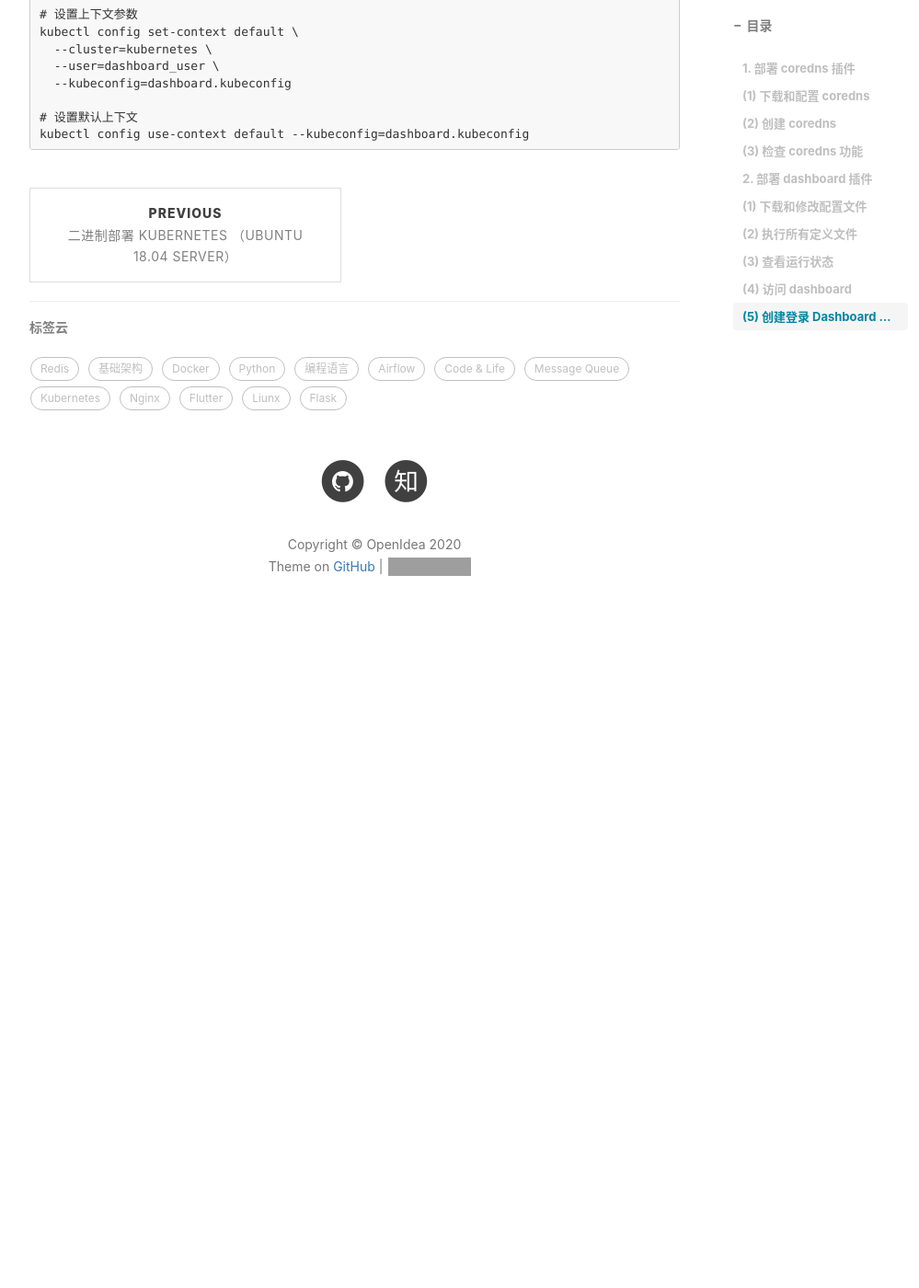
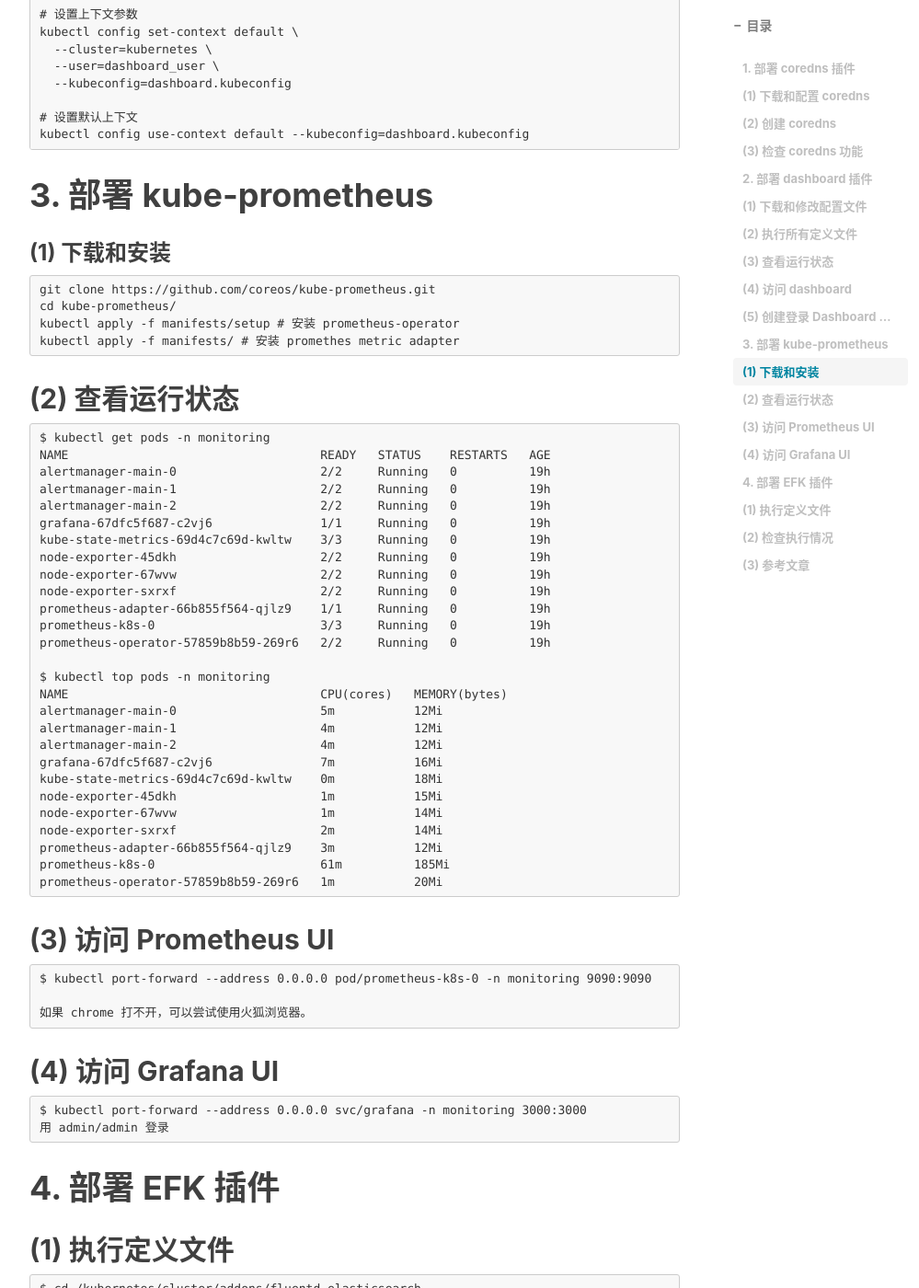
Before and after one commit to zyt312074545/zyt312074545.github.io, a Jekyll site: the page built from _posts/2020-08-03-kubernetes-8.md, in a window 1280 px wide and 1400 px high, scrolled down 4899 px. Shown: the whole window at 92% size, without its empty margins (233-1232 px from the left). Built offline with Jekyll 4.4.1, drawn with Linux system fonts in a browser that asks for light colours; nearby versions of some CDN libraries; comment, search, counter and statistics services are not loaded; before the commit the page ends 5619 px from its top, so only the background shows below that; some of the changed text lies outside the part shown; grey boxes are pictures that could not be loaded.

Commit message:
update post 8

````diff
--- a/_posts/2020-08-03-kubernetes-8.md
+++ b/_posts/2020-08-03-kubernetes-8.md
@@ -237,3 +237,91 @@ kubectl config set-context default \
 # 设置默认上下文
 kubectl config use-context default --kubeconfig=dashboard.kubeconfig
 ```
+
+# 3. 部署 kube-prometheus
+
+### (1) 下载和安装
+
+```
+git clone https://github.com/coreos/kube-prometheus.git
+cd kube-prometheus/
+kubectl apply -f manifests/setup # 安装 prometheus-operator
+kubectl apply -f manifests/ # 安装 promethes metric adapter
+```
+
+## (2) 查看运行状态
+
+```
+$ kubectl get pods -n monitoring
+NAME                                   READY   STATUS    RESTARTS   AGE
+alertmanager-main-0                    2/2     Running   0          19h
+alertmanager-main-1                    2/2     Running   0          19h
+alertmanager-main-2                    2/2     Running   0          19h
+grafana-67dfc5f687-c2vj6               1/1     Running   0          19h
+kube-state-metrics-69d4c7c69d-kwltw    3/3     Running   0          19h
+node-exporter-45dkh                    2/2     Running   0          19h
+node-exporter-67wvw                    2/2     Running   0          19h
+node-exporter-sxrxf                    2/2     Running   0          19h
+prometheus-adapter-66b855f564-qjlz9    1/1     Running   0          19h
+prometheus-k8s-0                       3/3     Running   0          19h
+prometheus-operator-57859b8b59-269r6   2/2     Running   0          19h
+
+$ kubectl top pods -n monitoring
+NAME                                   CPU(cores)   MEMORY(bytes)
+alertmanager-main-0                    5m           12Mi
+alertmanager-main-1                    4m           12Mi
+alertmanager-main-2                    4m           12Mi
+grafana-67dfc5f687-c2vj6               7m           16Mi
+kube-state-metrics-69d4c7c69d-kwltw    0m           18Mi
+node-exporter-45dkh                    1m           15Mi
+node-exporter-67wvw                    1m           14Mi
+node-exporter-sxrxf                    2m           14Mi
+prometheus-adapter-66b855f564-qjlz9    3m           12Mi
+prometheus-k8s-0                       61m          185Mi
+prometheus-operator-57859b8b59-269r6   1m           20Mi
+```
+
+## (3) 访问 Prometheus UI
+
+```
+$ kubectl port-forward --address 0.0.0.0 pod/prometheus-k8s-0 -n monitoring 9090:9090
+
+如果 chrome 打不开，可以尝试使用火狐浏览器。
+```
+
+## (4) 访问 Grafana UI
+
+```
+$ kubectl port-forward --address 0.0.0.0 svc/grafana -n monitoring 3000:3000
+用 admin/admin 登录
+```
+
+# 4. 部署 EFK 插件
+
+## (1) 执行定义文件
+
+```
+$ cd /kubernetes/cluster/addons/fluentd-elasticsearch
+$ kubectl apply -f .
+```
+
+## (2) 检查执行情况
+
+```
+$ kubectl get all -n kube-system |grep -E 'elasticsearch|fluentd|kibana'
+pod/elasticsearch-logging-0                    1/1     Running   0          21m
+pod/fluentd-es-v2.8.0-8nlfv                    1/1     Running   0          21m
+pod/fluentd-es-v2.8.0-g9swv                    1/1     Running   0          21m
+pod/fluentd-es-v2.8.0-tvcf6                    1/1     Running   0          21m
+pod/kibana-logging-557d68bdcd-bbv7f            1/1     Running   0          2m38s
+service/elasticsearch-logging   NodePort    10.254.5.125   <none>        9200:32539/TCP                 21m
+service/kibana-logging          NodePort    10.254.76.64   <none>        5601:31372/TCP                 21m
+daemonset.apps/fluentd-es-v2.8.0   3         3         3       3            3           <none>                   21m
+deployment.apps/kibana-logging            1/1     1            1           2m38s
+replicaset.apps/kibana-logging-557d68bdcd            1         1         1       2m38s
+statefulset.apps/elasticsearch-logging   1/1     21m
+```
+
+## (3) 参考文章
+
+[Kubernetes安装EFK教程(非存储持久化方式部署)](http://shangdixinxi.com/detail-1333190.html)
````
